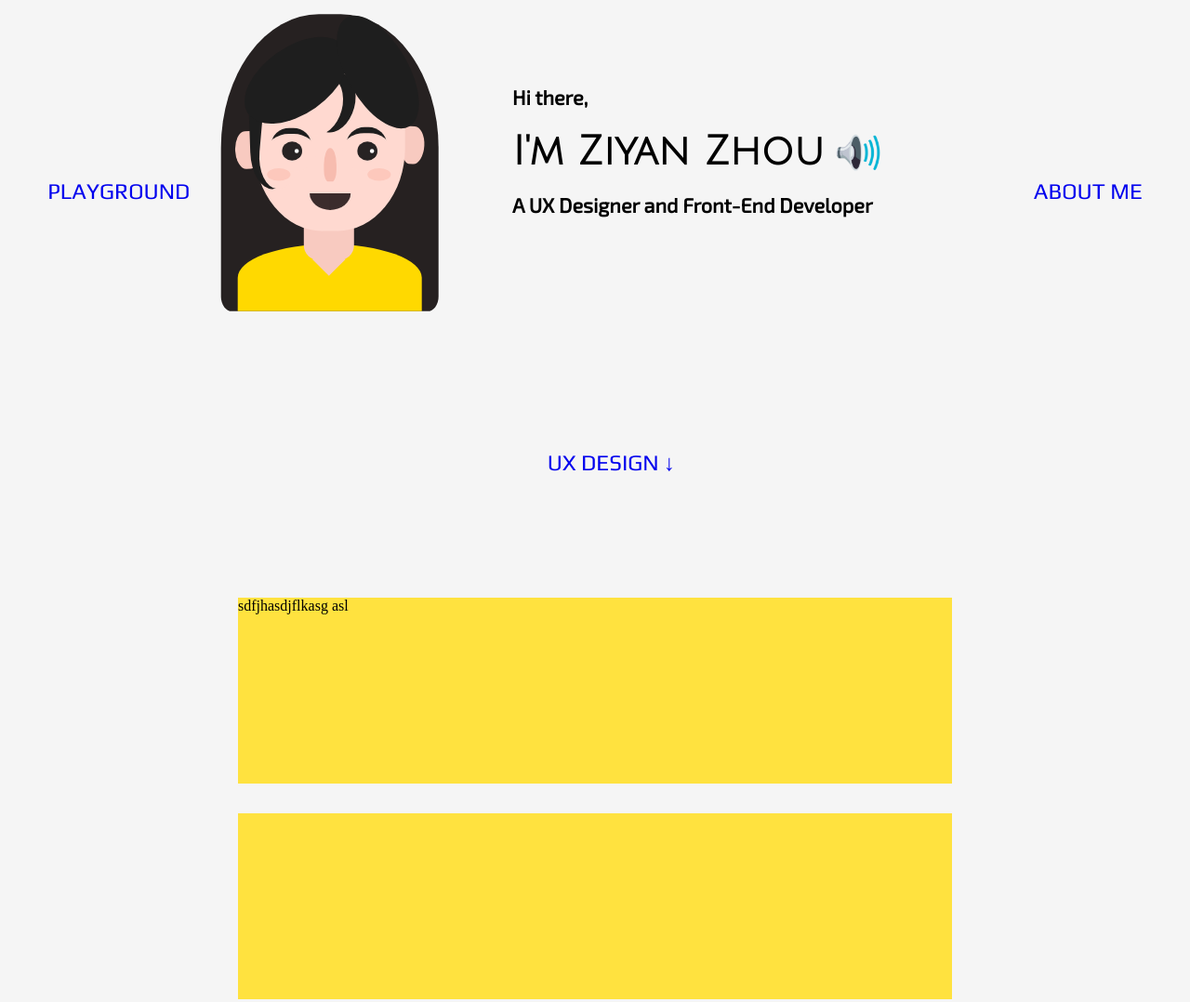
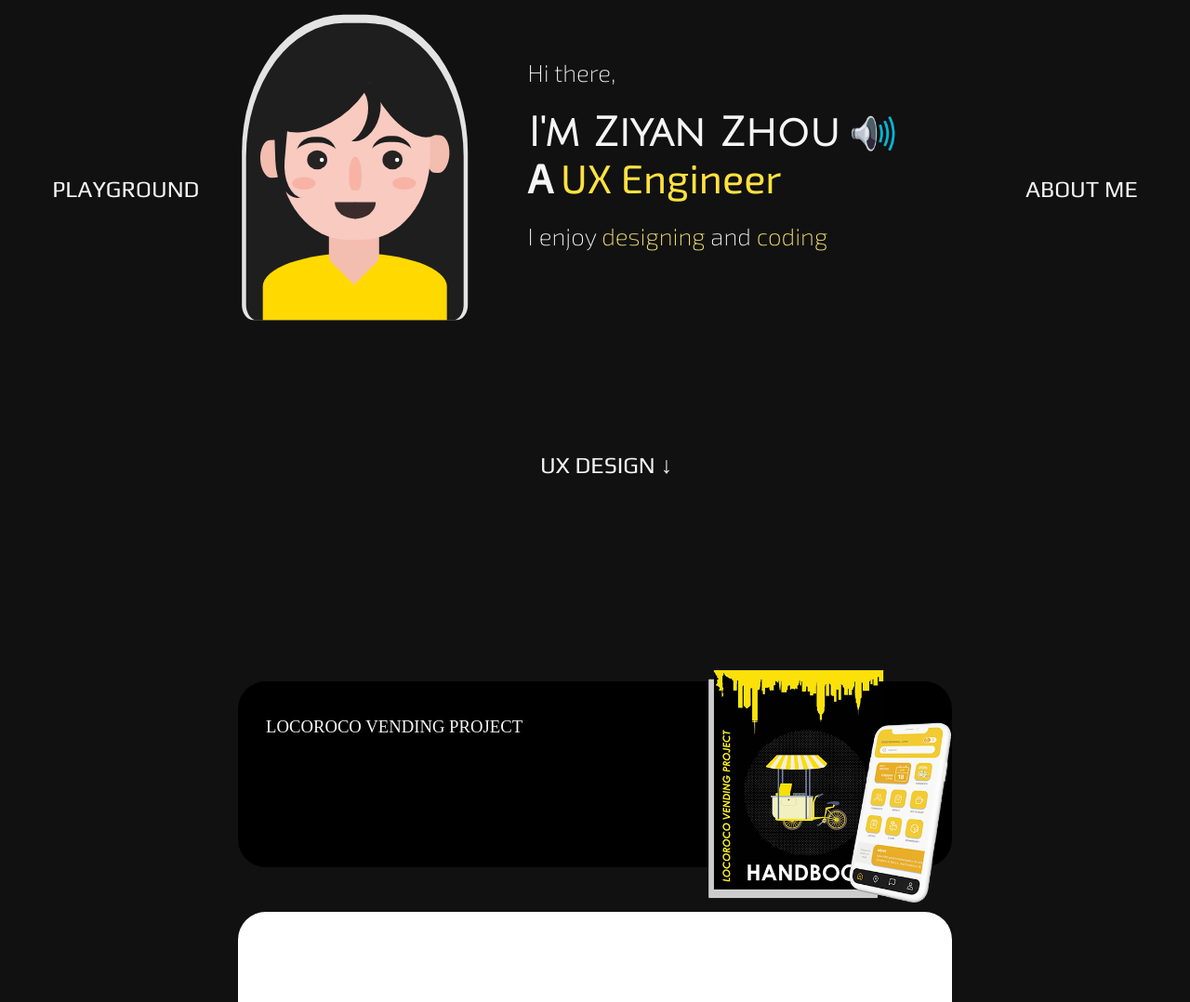
Before and after one commit to zyzhou99/portfolio2022, a plain HTML site: page html/index.html in a window 1280 px wide. Shown: the part 192-1270 px from the top of the page at 93% size. Drawn offline with Linux system fonts and the light colour scheme; a web font is replaced by a local one.

Commit message:
1002 update
1002

```diff
--- a/css/face.css
+++ b/css/face.css
@@ -1,3 +1,14 @@
+.outline{
+    background: rgb(228, 227, 227);
+    width: 270px;
+    height: 365px;
+    margin-left: -45px;
+    margin-bottom: -355px;
+    border-radius: 45% 45% 5% 5%;
+    position: relative;
+    z-index: -1;
+}
+
 .first{
     display: flex;
     justify-content: center;
@@ -6,17 +17,10 @@
     transform: scale(0.9);
 }
 
-.backcircle{
-    width: 400px;
-    height: 400px;
-    border-radius: 100%;
-    background: orange;
-}
-
 .head{
     width: 180px;
     height: 220px;
-    background: rgb(255, 217, 208);
+    background: rgb(248, 202, 192);
     border-radius: 45%;
     position: relative;
     z-index: 2;
@@ -29,13 +33,13 @@
     border-radius: 0% 0% 30% 30%;
     margin-left: 59px;
     margin-top: -25px;
-    background: rgb(248, 202, 192);
+    background: rgb(243, 189, 176);
     position: relative;
     z-index: 1;
 }
 
 .hair{
-    background: rgb(38, 33, 33);
+    background: rgb(30, 30, 30);
     width: 260px;
     height: 355px;
     margin-left: -40px;
@@ -84,7 +88,7 @@
 .bangshide{
     width: 50px;
     height: 73px;
-    background: rgb(255, 217, 208);
+    background: rgb(248, 202, 192);
     position: relative;
     z-index: 4;
     border-radius: 100% 100% 100% 100%;
@@ -107,7 +111,7 @@
 .earleft{
     width: 25px;
     height: 45px;
-    background: rgb(248, 202, 192);
+    background: rgb(243, 189, 176);
     position: relative;
     z-index: 1;
     margin-top: -215px;
@@ -119,7 +123,7 @@
 .earright{
     width: 25px;
     height: 45px;
-    background: rgb(248, 202, 192);
+    background: rgb(243, 189, 176);
     position: relative;
     z-index: 1;
     margin-top: -51px;
@@ -143,7 +147,7 @@
 .sidelefthide{
     width: 50px;
     height: 85px;
-    background: rgb(255, 217, 208);
+    background: rgb(248, 202, 192);
     position: relative;
     z-index: 3;
     border-radius: 0% 100% 100% 100%;
@@ -166,7 +170,7 @@
 .browshideleft{
     width: 58px;
     height: 45px;
-    background: rgb(255, 217, 208);
+    background: rgb(248, 202, 192);
     position: relative;
     z-index: 8;
     border-radius: 45%;
@@ -188,7 +192,7 @@
 .browshideright{
     width: 58px;
     height: 45px;
-    background: rgb(255, 217, 208);
+    background: rgb(248, 202, 192);
     position: relative;
     z-index: 8;
     border-radius: 45%;
@@ -243,7 +247,7 @@
 .nose1 {
     width: 15px;
     height: 40px;
-    background:rgb(247, 188, 175);
+    background:rgb(248, 179, 164);
     position: relative;
     z-index: 8;
     border-radius: 50% 50% 35% 35%;
@@ -265,7 +269,7 @@
 .cheekleft{
     width: 28px;
     height: 15px;
-    background: rgb(253, 200, 188);
+    background: rgb(248, 179, 164);
     position: relative;
     z-index: 10;
     border-radius: 100%;
@@ -276,7 +280,7 @@
 .cheekright{
     width: 28px;
     height: 15px;
-    background: rgb(253, 200, 188);
+    background: rgb(248, 179, 164);
     position: relative;
     z-index: 10;
     border-radius: 100%;
@@ -333,7 +337,7 @@
 .neck2{
     width: 28px;
     height: 28px;
-    background: rgb(248, 202, 192);
+    background: rgb(243, 189, 176);
     position: relative;
     z-index: 1;
     margin-top: 45px;
@@ -350,7 +354,7 @@
 }
 
 .smilelefthide{
-    background: rgb(255, 217, 208);
+    background: rgb(248, 202, 192);
     width: 50px;
     height: 43px;
     margin-left: 20px;
@@ -367,7 +371,7 @@
 }
 
 .smilerighthide{
-    background: rgb(255, 217, 208);
+    background: rgb(248, 202, 192);
     width: 50px;
     height: 43px;
     margin-left: 110px;
--- a/css/overall_stylesheet.css
+++ b/css/overall_stylesheet.css
@@ -1,4 +1,4 @@
-@import url('https://fonts.googleapis.com/css2?family=Barlow+Condensed:wght@300;400;500&family=Dosis:wght@200;300;400;500;600&family=Exo+2:wght@200;300;400&family=Hammersmith+One&family=Julius+Sans+One&family=Nanum+Pen+Script&family=Outfit:wght@100;200;300;400;500;700&family=Play:wght@400;700&family=Silkscreen&family=Titillium+Web:wght@300;400;600&display=swap');
+@import url('https://fonts.googleapis.com/css2?family=Barlow+Condensed:wght@300;400;500&family=Dosis:wght@200;300;400;500;600&family=Exo+2:wght@100;200;300;400&family=Hammersmith+One&family=Julius+Sans+One&family=Nanum+Pen+Script&family=Outfit:wght@100;200;300;400;500;700&family=Play:wght@400;700&family=Silkscreen&family=Titillium+Web:wght@300;400;600&display=swap');
 
 /*
 font-family: 'Dosis', sans-serif;
@@ -18,20 +18,15 @@ header{
 }
 
 body{
-    background: whitesmoke;
+    background: rgb(17, 17, 17);
     background-size: cover;
     margin: 0;
-}
-
-nav{
-    font-size: 1.5em;
-    font-family: 'Play', sans-serif;
 }
 
 .work{
     position: absolute;
     bottom: 9%;
-    left: 46%;
+    left: 45%;
     z-index: 10;
 }
 
@@ -52,24 +47,30 @@ nav{
 }
 
 h1{
+    font-family: 'Julius Sans One', sans-serif;
     font-size: 3em;
-    color: black;
+    color: whitesmoke;
     margin-top: -0.1em;
     margin-bottom: -0.1em;
 }
 
 h2{
-    color: black;
+    color: whitesmoke;
+    font-size: 1.55em;
+    font-weight: 300;
+    font-family: 'Play', sans-serif;
 }
 
 h3{
-    color: black;
-    font-size: 1.5em;
-    font-family: 'Exo 2', sans-serif;
+    color: whitesmoke;
+    font-weight: 200;
 }
 
 p{
-    color: black;
+    color: whitesmoke;
+    font-size: 1.8em;
+    font-family: 'Exo 2', sans-serif;
+    font-weight: 200;
 }
 
 footer{
@@ -81,15 +82,18 @@ footer{
 
 a{
     text-decoration: none;
+    color: whitesmoke;
+    padding: 5px;
+    border-radius: 10px;
 }
 
 a:visited{
-    color: black;
+    color: whitesmoke;
 }
 
 a:hover{
+    color:black;
     background-color: rgb(255, 226, 63);
-    color: blue;
 }
 
 .name{
@@ -102,6 +106,15 @@ a:hover{
     font-family: 'Exo 2', sans-serif;
 }
 
+.brief span{
+    color: rgb(255, 226, 63);
+    font-weight: 400;
+}
+
+.brief2 span{
+    color: rgb(250, 229, 111);
+}
+
 .speaker{
     width: 10%;
     margin-left: 0.8em;
@@ -109,52 +122,78 @@ a:hover{
 }
 
 .introtext{
-    margin-left: 3em;
+    position: relative;
+    margin-right: -3em;
+    margin-left: 2em;
     margin-top: 1em;
 }
 
 .works{
     display: block;
-    margin-top: 16em;
+    margin-top: 20em;
     padding-top: 2em;
     margin-bottom: 5em;
 }
 
 .works div{
-    margin-top: 2em;
+    margin-top: 3em;
+}
+
+.smartMEDs{
+    background-color: white;
+    width: 60%;
+    height: 25vh;
+    margin: auto;
+    cursor: pointer;
+    border-radius: 30px;
 }
 
 .locoRoco{
-    background-color:rgb(255, 226, 63);
+    background-color: black;
+    border-radius: 30px;
     width: 60%;
     height: 25vh;
     margin: auto;
+    cursor: pointer;
 }
 
 .fantasyCity{
-    background-color:rgb(255, 226, 63);
+    background-color: white;
     width: 60%;
     height: 25vh;
     margin: auto;
+    cursor: pointer;
+    border-radius: 30px;
 }
 
 .popMeal{
-    background-color:rgb(255, 226, 63);
+    background-color: white;
     width: 60%;
     height: 25vh;
     margin: auto;
+    cursor: pointer;
+    border-radius: 30px;
 }
 
-.speculativeAmazon{
-    background-color:rgb(255, 226, 63);
-    width: 60%;
-    height: 25vh;
-    margin: auto;
+.projectSmall{
+    display: flex;
+    justify-content: space-between;
 }
 
-.yuMiao{
-    background-color:rgb(255, 226, 63);
-    width: 60%;
-    height: 25vh;
-    margin: auto;
+.descriptionText{
+    position: relative;
+    margin-top: -10px;
+    margin-left: 30px;
 }
+
+.thumbnail{
+    position: relative;
+    margin-top: -60px;
+}
+
+.projectSmall:hover .thumbnail{
+    position: relative;
+    height: 260px;
+    margin-top: -70px;
+    /* margin-right: -20px; */
+}
--- a/html/index.html
+++ b/html/index.html
@@ -12,14 +12,15 @@
 
     <section class="intro">
         <nav>
-            <p class="work"><a href='#test' id="uxDesign">UX DESIGN ↓</a></p>
-            <p class="playground"><a href="playground.html" id="otherWork">PLAYGROUND</a></p>
-            <p class="about"><a href="about.html" id="aboutme">ABOUT ME</a></p>
+            <h2 class="work"><a href='#test' id="uxDesign">UX DESIGN ↓</a></h2>
+            <h2 class="playground"><a href="playground.html" id="otherWork">PLAYGROUND</a></h2>
+            <h2 class="about"><a href="about.html" id="aboutme">ABOUT ME</a></h2>
         </nav>
 
         <div class="first">
             <figure class="profile">
-                <div class="hair"></div>
+                <div class="outline"></div>
+                <div class="hair hairs"></div>
                 <div class="head"></div>
                 <div class="neck"></div>
                 <div class="bangsleft"></div>
@@ -51,15 +52,15 @@
             </figure>
 
             <div class="introtext">
-                <h3>Hi there, </h3>
+                <p>Hi there, </p>
                 <div class="name">
                     <h1>I'm Ziyan Zhou</h1>
                     <img src="../image/speaker2.png" alt="speaker icon" class="speaker">
                 </div>
-                <h2 class="brief">
-                    A <span>UX Designer</span> and <span>Front-End Developer</span> <br>
-                </h2>
-                <p></p>
+                <h1 class="brief">
+                    A <span>UX Engineer</span>
+                </h1>
+                <p class="brief2">I enjoy <span>designing</span> and <span>coding</span></p>
             </div>
         </div>
     </section>
@@ -117,9 +118,20 @@
     </script>
 
     <section class="works" id="test">
+        <!--
+        <div class="smartMEDs">
+            <p></p>
+        </div>
+        -->
         <div class="locoRoco">
-
-            <p>sdfjhasdjflkasg asl</p>
+            <div class="projectSmall">
+                <div>
+                    <h3 class="descriptionText">LOCOROCO VENDING PROJECT</h3>
+                </div>
+                <div>
+                    <img class="thumbnail" src="../image/LogoRoco Thumbnail-2.png" alt="LocoRoco Project Thumbnail" height="250px">
+                </div>
+            </div>
         </div>
 
         <div class="fantasyCity">
@@ -129,14 +141,6 @@
         <div class="popMeal">
             <p></p>
         </div>
-
-        <div class="speculativeAmazon">
-            <p></p>
-        </div>
-
-        <div class="yuMiao">
-            <p></p>
-        </div>
     </section>
 </body>
 </html>
```
Also changed, not shown: image/LogoRoco Thumbnail-2.png (added), image/LogoRoco Thumbnail-3.png (added), 1 other file.
